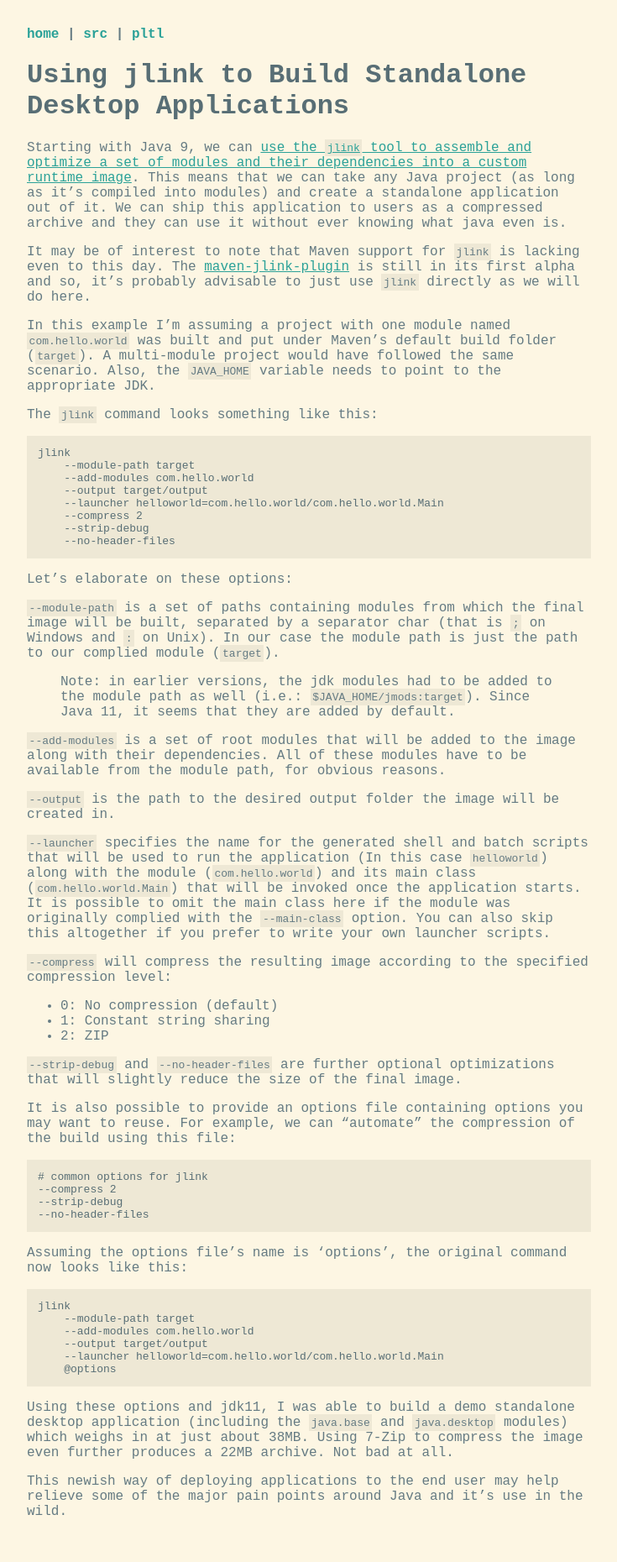
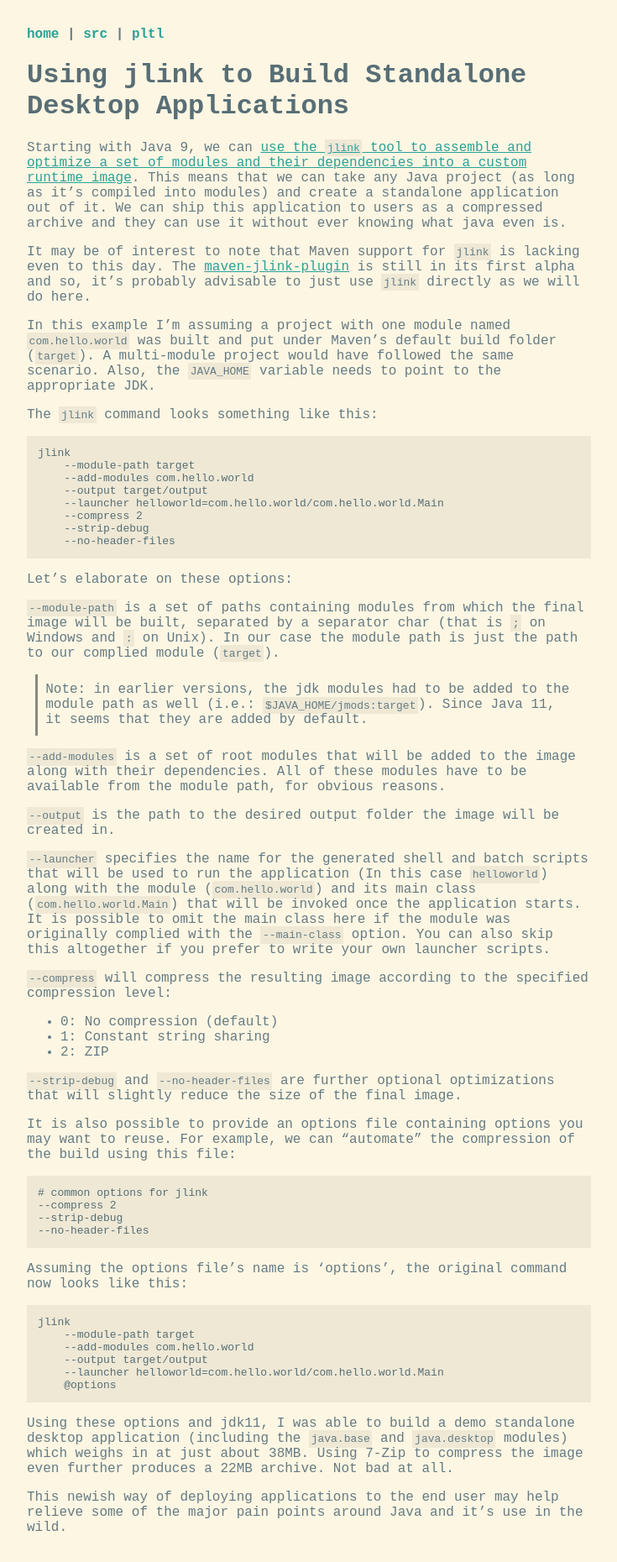
Before and after one commit to oryanm/oryanm.github.io, a Jekyll site: the page built from _posts/2019-03-02-jlink.md, in a window 1280 px wide. Shown: the whole page at 84% size, without its empty margins (272-1007 px from the left). Built offline with Jekyll 4.4.1, drawn with Linux system fonts in a browser that asks for light colours.

Commit message:
adding blockquote css

```diff
--- a/css/screen.css
+++ b/css/screen.css
@@ -65,3 +65,13 @@ ul.posts li {
 #post pre code {
     padding: .0em;
 }
+
+#post blockquote {
+    border-left: 0.2em solid #8b877c;
+    padding: 0.6em;
+    margin: 0.6em;
+}
+
+#post blockquote p {
+  display: inline;
+}
```
